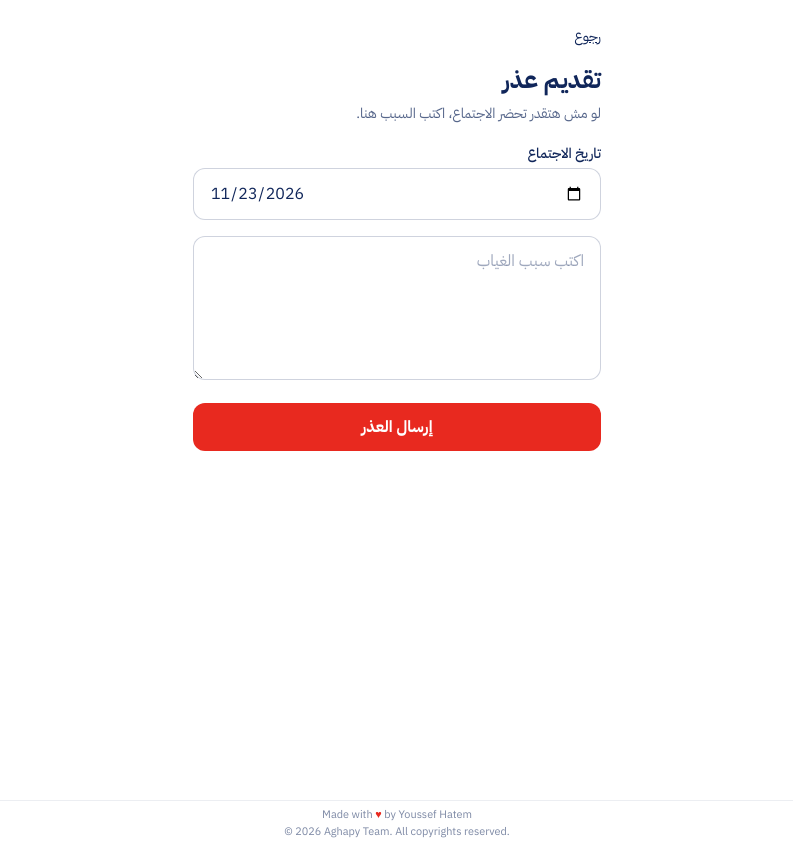
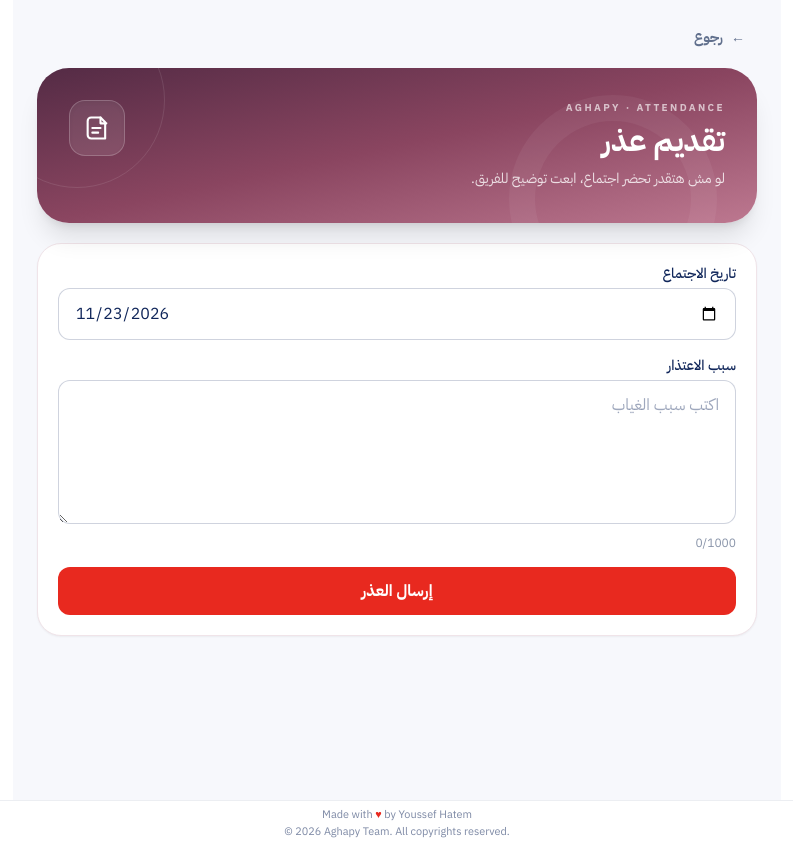
Before and after one commit to Twety24/Aghapy, a Next.js app: page /excuse in a window 1280 px wide. Shown: the whole page, without its empty margins (243-1036 px from the left). Built offline with nearby package versions, Linux system fonts and the light colour scheme; no server answers.

Commit message:
Refresh member section layout and copy

```diff
--- a/app/excuse/page.jsx
+++ b/app/excuse/page.jsx
@@ -1,7 +1,33 @@
 'use client'
 import {useState} from 'react'
-import Link from 'next/link'
 import {createClient} from '@/lib/supabase/client'
 import {useT} from '@/components/LangProvider'
+import AppPageShell from '@/components/AppPageShell'
 const today=()=>{const d=new Date(Date.now()-new Date().getTimezoneOffset()*60000);return d.toISOString().slice(0,10)}
-export default function ExcusePage(){const{t}=useT();const[date,setDate]=useState(today());const[reason,setReason]=useState('');const[busy,setBusy]=useState(false);const[msg,setMsg]=useState('');async function submit(e){e.preventDefault();if(!date)return setMsg('اختار تاريخ الاجتماع.');if(reason.trim().length<3)return setMsg(t('exc.short'));setBusy(true);const db=createClient();const{data:{user}}=await db.auth.getUser();const{error}=await db.from('excuses').upsert({user_id:user.id,meeting_date:date,reason:reason.trim()},{onConflict:'user_id,meeting_date'});setBusy(false);setMsg(error?t('common.error'):t('exc.ok'))}return <main className="mx-auto min-h-dvh max-w-md bg-white px-5 py-6"><Link href="/dashboard" className="text-sm underline">{t('common.back')}</Link><h1 className="mt-4 text-2xl font-bold">{t('exc.title')}</h1><p className="mt-2 text-sm text-navy/70">{t('exc.sub')}</p><form onSubmit={submit} className="mt-5 space-y-4"><div><label className="label">تاريخ الاجتماع</label><input className="input" type="date" required value={date} onChange={e=>setDate(e.target.value)}/></div><textarea className="input min-h-36" value={reason} onChange={e=>setReason(e.target.value)} placeholder={t('exc.placeholder')} required maxLength={1000}/>{msg&&<p className="text-sm" role="status">{msg}</p>}<button className="btn btn-red" disabled={busy}>{busy?'جاري الإرسال...':t('exc.submit')}</button></form></main>}
+export default function ExcusePage(){
+  const{t,lang}=useT()
+  const en=lang==='en'
+  const[date,setDate]=useState(today())
+  const[reason,setReason]=useState('')
+  const[busy,setBusy]=useState(false)
+  const[msg,setMsg]=useState('')
+  async function submit(e){
+    e.preventDefault()
+    if(!date)return setMsg(en?'Choose the meeting date.':'اختار تاريخ الاجتماع.')
+    if(reason.trim().length<3)return setMsg(t('exc.short'))
+    setBusy(true)
+    const db=createClient()
+    const{data:{user}}=await db.auth.getUser()
+    const{error}=await db.from('excuses').upsert({user_id:user.id,meeting_date:date,reason:reason.trim()},{onConflict:'user_id,meeting_date'})
+    setBusy(false)
+    setMsg(error?t('common.error'):t('exc.ok'))
+  }
+  return <AppPageShell title={t('exc.title')} eyebrow="AGHAPY · ATTENDANCE" description={en?'Send a note to the team if you cannot make a meeting.':'لو مش هتقدر تحضر اجتماع، ابعت توضيح للفريق.'} icon="excuse" theme="rose">
+    <form onSubmit={submit} className="space-y-4 rounded-[1.5rem] border border-[#f0e4e9] bg-white p-5 shadow-sm">
+      <div><label className="label">{en?'Meeting date':'تاريخ الاجتماع'}</label><input className="input" type="date" required value={date} onChange={e=>setDate(e.target.value)}/></div>
+      <div><label className="label">{en?'Reason':'سبب الاعتذار'}</label><textarea className="input min-h-36 resize-y" value={reason} onChange={e=>setReason(e.target.value)} placeholder={t('exc.placeholder')} required maxLength={1000}/><p className="mt-1 text-xs text-[#8994a9]">{reason.length}/1000</p></div>
+      {msg&&<p className="rounded-xl bg-[#f8f2f4] p-3 text-sm text-[#8a4560]" role="status">{msg}</p>}
+      <button className="btn btn-red" disabled={busy}>{busy?(en?'Sending...':'جاري الإرسال...'):t('exc.submit')}</button>
+    </form>
+  </AppPageShell>
+}
```
